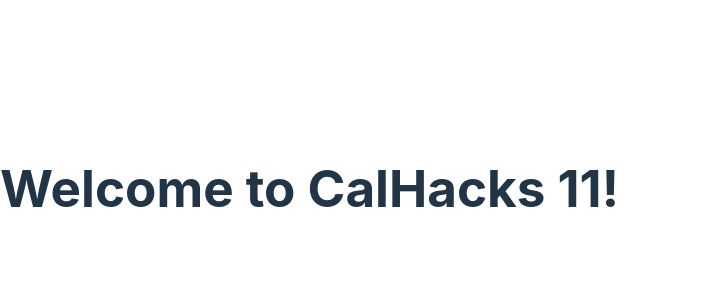
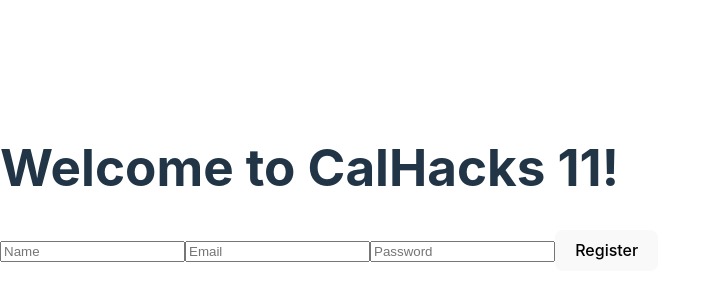
Before and after one commit to OppedRawen/calHacks11, a React (Vite) app in the folder client/myCalHack11/: page / in a window 1280 px wide. Shown: the part 212-512 px from the top of the page, without its empty margins (0-701 px from the left). Built offline with nearby package versions, Linux system fonts and the light colour scheme.

Commit message:
registration in main page for test

```diff
--- a/client/myCalHack11/src/App.jsx
+++ b/client/myCalHack11/src/App.jsx
@@ -12,8 +12,8 @@
     <Router>
       <Routes>
         <Route path="/register" element={<Register />}
-
         />
+        <Route path = "/" element = {<Register />} />
         <Route path="/login" element={<Login />} />
         <Route path="/dashboard" element={<Dashboard />} />
       </Routes>
```
